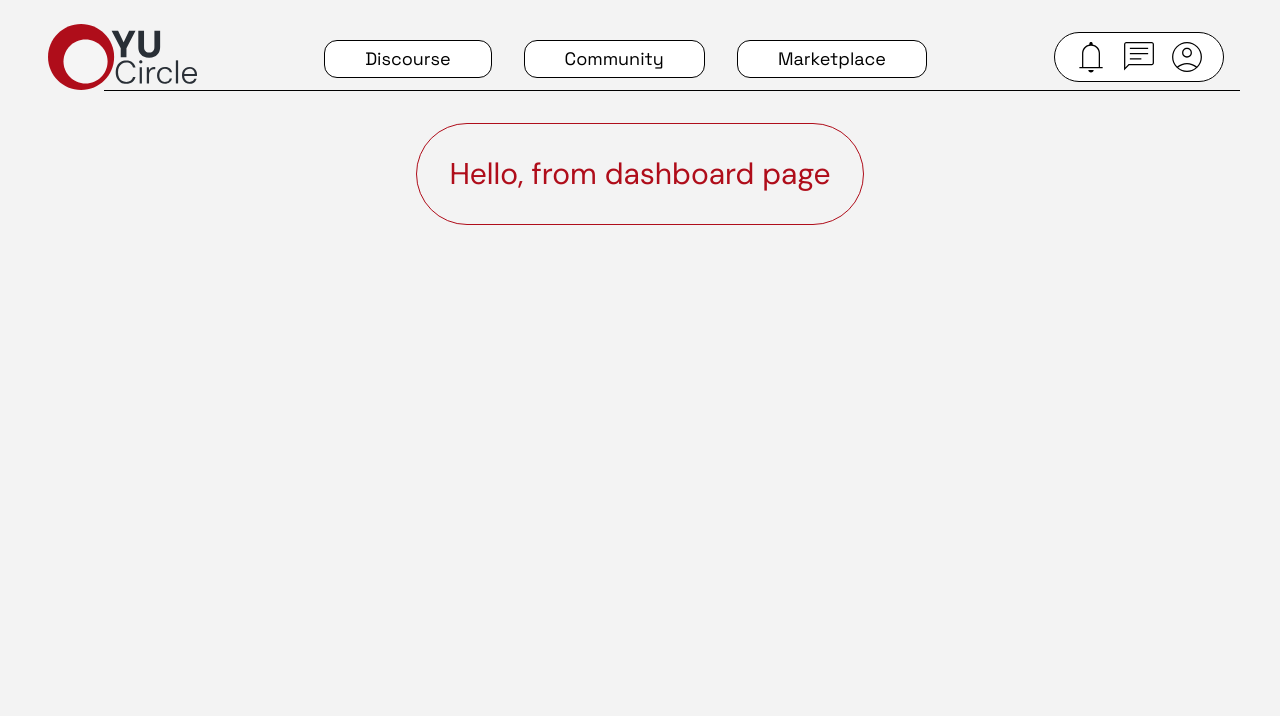
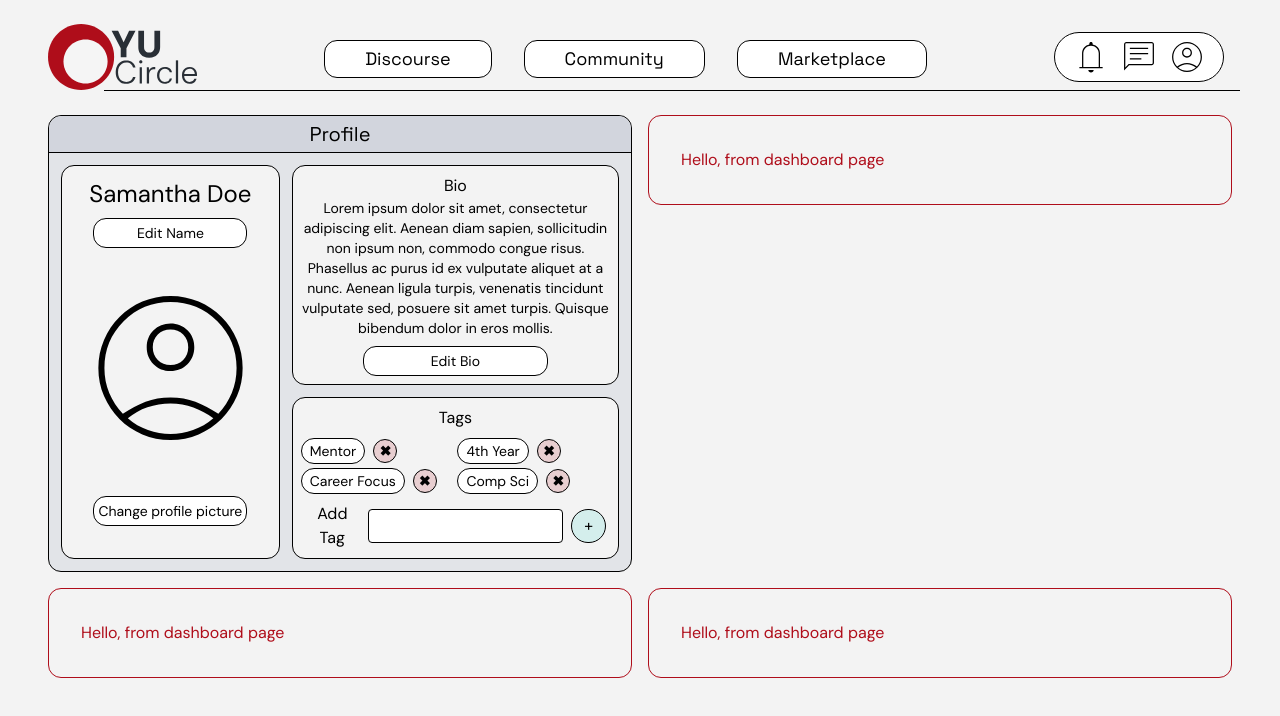
Before and after one commit to yasmine-thandi/yu-circle, a React (Vite) app in the folder frontend/: page /dashboard in a window 1280 px wide. Shown: the top 716 px of the page. Built offline with nearby package versions, Linux system fonts and the light colour scheme.

Commit message:
Completed profile section of dashboard

```diff
--- /dev/null
+++ b/frontend/src/components/Dashboard/DiscourseComp.tsx
@@ -0,0 +1,15 @@
+import React from "react";
+
+const DiscourseComp: React.FC = () => {
+  return (
+
+    <main className="flex flex-col items-center">
+
+      <p className="text-red p-8 border b-red rounded-lg w-full">
+        Hello, from dashboard page
+      </p>
+    </main>
+  );
+};
+
+export default DiscourseComp;
--- /dev/null
+++ b/frontend/src/components/Dashboard/MarketplaceComp.tsx
@@ -0,0 +1,15 @@
+import React from "react";
+
+const MarketplaceComp: React.FC = () => {
+  return (
+
+    <main className="flex flex-col items-center">
+
+      <p className="text-red p-8 border b-red rounded-lg w-full">
+        Hello, from dashboard page
+      </p>
+    </main>
+  );
+};
+
+export default MarketplaceComp;
--- /dev/null
+++ b/frontend/src/components/Dashboard/ProfileComp.tsx
@@ -0,0 +1,108 @@
+import React from "react";
+import Profile from "/profile.svg";
+
+const ProfileComp: React.FC = () => {
+  return (
+
+    <main className="flex flex-col items-center bg-grey-50 border b-black rounded-lg w-full">
+
+      <div className="bg-grey rounded-t-lg border-b b-black text-center font-fancy py-1 text-xl w-full">
+        Profile
+      </div>
+
+      {/* Main Section */}
+      <div className="flex flex-row p-3 gap-3 w-full">
+
+        {/* Picture */}
+        <div className="border b-black rounded-lg bg-offwhite p-3 w-[40%] text-center flex flex-col items-center">
+
+          <div className="text-2xl">
+            Samantha Doe
+          </div>
+
+          <button className="mt-2 w-[80%] py-1 rounded-lg border b-black cursor-pointer text-sm bg-white hover:bg-purple transition-colors duration-300">
+            Edit Name
+          </button>
+
+          <div>
+            <img src={Profile} className="h-60"/>
+          </div>
+
+          <button className="mt-2 w-[80%] py-1 rounded-lg border b-black cursor-pointer text-sm bg-white hover:bg-purple transition-colors duration-300">
+            Change profile picture
+          </button>
+
+        </div>
+
+        {/* Right section */}
+        <div className="w-[60%] flex flex-col gap-3 text-center">
+
+          {/* Bio */}
+          <div className="bg-offwhite border b-black rounded-lg p-2">
+            <h1 >
+              Bio
+            </h1>
+              <p className="text-sm">
+              Lorem ipsum dolor sit amet, consectetur adipiscing elit. Aenean diam sapien, sollicitudin non ipsum non, commodo congue risus. Phasellus ac purus id ex vulputate aliquet at a nunc. Aenean ligula turpis, venenatis tincidunt vulputate sed, posuere sit amet turpis. Quisque bibendum dolor in eros mollis.
+              </p>
+
+
+              <button className="mt-2 w-[60%] py-1 rounded-lg border b-black cursor-pointer text-sm bg-white hover:bg-purple transition-colors duration-300">
+              Edit Bio
+            </button>
+
+          </div>
+
+          {/* Tags */}
+          <div className="bg-offwhite border b-black rounded-lg p-2 h-1/2 flex flex-col justify-between">
+            <h1>
+              Tags
+            </h1>
+
+            <div className="grid grid-cols-2 gap-1 py-2 pb-auto">
+
+              <div className="flex flex-row gap-2 items-center">
+                <p className="rounded-full border b-black text-sm bg-white px-2 py-0.5">Mentor</p>
+                <button className="font-bold text-sm cursor-pointer h-6 w-6 bg-light-red border border-black text-black rounded-full hover:bg-red/50 transition-colors duration-300">✖</button>
+              </div>
+
+              <div className="flex flex-row gap-2 items-center">
+                <p className="rounded-full border b-black text-sm bg-white px-2 py-0.5">4th Year</p>
+                <button className="font-bold text-sm cursor-pointer h-6 w-6 bg-light-red border border-black text-black rounded-full hover:bg-red/50 transition-colors duration-300">✖</button>
+              </div>
+
+              <div className="flex flex-row gap-2 items-center">
+                <p className="rounded-full border b-black text-sm bg-white px-2 py-0.5">Career Focus</p>
+                <button className="font-bold text-sm cursor-pointer h-6 w-6 bg-light-red border border-black text-black rounded-full hover:bg-red/50 transition-colors duration-300">✖</button>
+              </div>
+
+              <div className="flex flex-row gap-2 items-center">
+                <p className="rounded-full border b-black text-sm bg-white px-2 py-0.5">Comp Sci</p>
+                <button className="font-bold text-sm cursor-pointer h-6 w-6 bg-light-red border border-black text-black rounded-full hover:bg-red/50 transition-colors duration-300">✖</button>
+              </div>
+
+            </div>
+
+            {/* Add Section */}
+            <div className="flex flex-row items-center justify-between gap-2 px-1">
+              <p>Add Tag</p>
+
+              <input
+                type="text"
+                placeholder=""
+                className="border border-black w-[70%] bg-white rounded px-2 py-1 focus:outline-none focus:ring-2 focus:ring-mint"
+              />
+              <button className="cursor-pointer px-3 py-1 bg-mint border border-black text-black rounded-full hover:bg-minter transition-colors duration-300">+</button>
+            </div>
+
+          </div>
+        </div>
+
+      </div>
+
+
+    </main>
+  );
+};
+
+export default ProfileComp;
--- /dev/null
+++ b/frontend/src/components/Dashboard/SettingComp.tsx
@@ -0,0 +1,15 @@
+import React from "react";
+
+const SettingComp: React.FC = () => {
+  return (
+
+    <main className="flex flex-col items-center">
+
+      <p className="text-red p-8 border b-red rounded-lg w-full">
+        Hello, from dashboard page
+      </p>
+    </main>
+  );
+};
+
+export default SettingComp;
--- a/frontend/src/index.css
+++ b/frontend/src/index.css
@@ -2,8 +2,8 @@
 
 @theme {
     --color-offwhite: #F3F3F3;
-    --color-grey: rgba(210, 213, 221, 0.5);
-    --color-grey-50: rgba(210, 213, 221, 1);
+    --color-grey: rgba(210, 213, 221, 1);
+    --color-grey-50: rgba(210, 213, 221, 0.5);
     --color-slate: #292F36;
 
     --color-purple: #D8D9FA;
@@ -13,6 +13,7 @@
     --color-dark-teal: #006D66;
     --color-light-teal: #C3DADA;
     --color-mint: rgba(3, 201, 188, 0.13);
+    --color-minter: rgba(3, 201, 188, 0.4);
 
     --color-red: #AF0D1A;
     --color-light-red: rgba(175, 13, 26, 0.16);
--- a/frontend/src/pages/DashboardPage.tsx
+++ b/frontend/src/pages/DashboardPage.tsx
@@ -1,15 +1,20 @@
 import React from "react";
 import Header from "../components/Header/Header";
+import ProfileComp from "../components/Dashboard/ProfileComp";
+import SettingComp from "../components/Dashboard/SettingComp";
+import DiscourseComp from "../components/Dashboard/DiscourseComp";
+import MarketplaceComp from "../components/Dashboard/MarketplaceComp";
 
 const DashboardPage: React.FC = () => {
   return (
     <>
     <Header />
-    <main className="flex flex-col items-center">
+    <main className="grid grid-cols-2 my-6 mx-12 gap-4">
+      <ProfileComp />
+      <SettingComp />
+      <DiscourseComp />
+      <MarketplaceComp />
 
-      <p className="text-red text-3xl p-8 m-8 border b-red rounded-full">
-        Hello, from dashboard page
-      </p>
     </main>
     </>
   );
```
